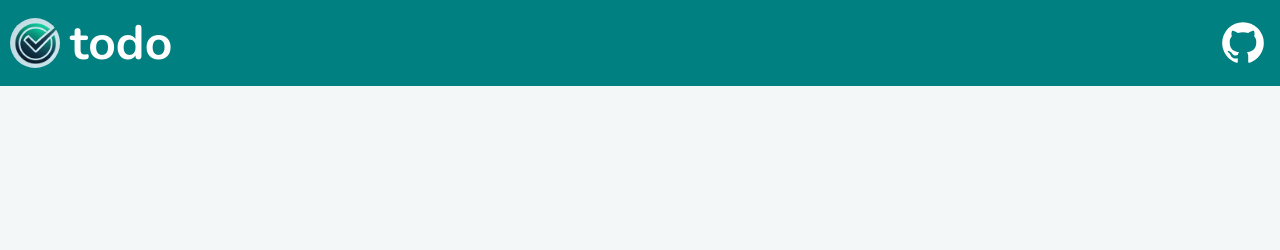
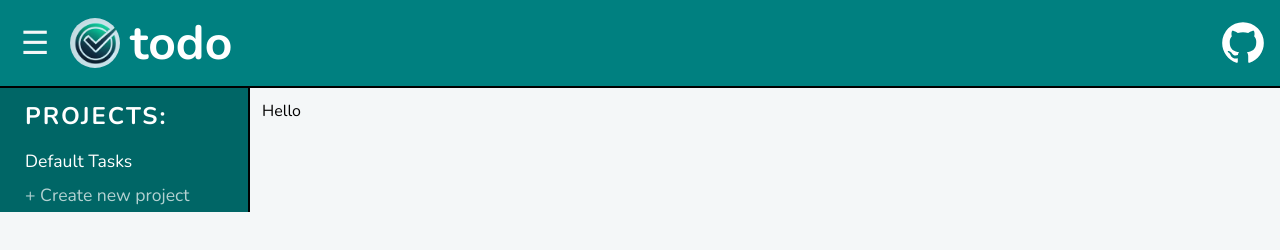
Before and after one commit to jnDhruv/odin-todo-list, a website built with webpack: page src/template.html in a window 1280 px wide. Built offline with nearby package versions, Linux system fonts and the light colour scheme.

Commit message:
Create sidebar render and style module

```diff
--- a/src/index.js
+++ b/src/index.js
@@ -1,5 +1,6 @@
 import projectController from "./modules/controllers/projectController";
+import sidebar from "./modules/ui/sidebar";
 
 import './styles/layout.css';
 
-console.log(projectController.projects);
+sidebar.render();
--- /dev/null
+++ b/src/modules/ui/sidebar.js
@@ -0,0 +1,62 @@
+import projectController from "../controllers/projectController";
+import "../../styles/sidebar.css";
+import deleteIcon from "../../icons/delete.svg";
+
+export default {
+    createProjectLi(project) {
+        const projectLi = document.createElement('li');
+
+        const projectButton = document.createElement('button');
+        projectButton.textContent = project.title;
+
+        const deleteButton = document.createElement('button');
+        deleteButton.classList.add("project-delete");
+        const deleteImg = document.createElement('img');
+        deleteImg.src = deleteIcon;
+        deleteImg.alt = "Delete";
+        deleteButton.addEventListener('click', () => {
+            projectController.deleteProject(project.id);
+            this.render();
+        });
+        deleteButton.appendChild(deleteImg);
+
+        projectLi.classList.add('project-button');
+        projectLi.appendChild(projectButton);
+        projectLi.appendChild(deleteButton);
+
+        return projectLi;
+    },
+
+    render() {
+        const navList = document.querySelector("nav ul");
+        navList.innerHTML = '';
+
+        const heading = document.createElement('h2');
+        heading.textContent = "PROJECTS:";
+        heading.classList.add("menu-heading");
+        navList.appendChild(heading);
+
+        const projects = projectController.projects;
+
+        projects.forEach((project) => {
+            const projectLi = this.createProjectLi(project);
+            navList.appendChild(projectLi);
+        });
+
+        const addNewProjectLi = document.createElement('li');
+
+        addNewProjectLi.classList.add('project-button');
+        addNewProjectLi.classList.add('new-project-button');
+
+        const addNewProjectBtn = document.createElement('button');
+        addNewProjectBtn.textContent = `+ Create new project`;
+        addNewProjectBtn.addEventListener('click', () => {
+            let name = prompt("Project name?");
+            projectController.addProject(name);
+            this.render();
+        });
+
+        addNewProjectLi.appendChild(addNewProjectBtn);
+        navList.appendChild(addNewProjectLi);
+    }
+}
--- a/src/styles/layout.css
+++ b/src/styles/layout.css
@@ -1,7 +1,9 @@
 :root {
     --primary-color: #008080;
+    --primary-color-darker: #006666;
     --background-color: #F4F7F8;
     --primary-text-color: #2D2D2D;
+    --border-color: black;
 }
 
 * {
@@ -20,6 +22,7 @@ body {
 }
 
 header {
+    user-select: none !important;
     color: white;
     display: flex;
     align-items: center;
@@ -27,6 +30,35 @@ header {
 
     padding: 10px;
     background-color: var(--primary-color);
+
+    border-bottom: 2px solid var(--border-color);
+}
+
+.header-button {
+    background-color: transparent;
+    padding: 2px;
+    border: none;
+    border-radius: 10px;
+    cursor: pointer;
+    transition: 0.3s;
+
+    &:hover {
+        background-color: rgba(255, 255, 255, 0.2);
+    }
+
+    &:active {
+        background-color: rgba(255, 255, 255, 0.4);
+    }
+}
+
+.menu-button {
+    width: 50px;
+    height: 50px;
+    color: var(--background-color);
+    background-color: transparent;
+    border: none;
+    font-size: 2rem;
+    margin-right: 10px;
 }
 
 .logo {
@@ -51,13 +83,34 @@ header {
 }
 
 .github-button button {
-    background-color: transparent;
-    font-size: 100%;
-    padding: 2px;
-    border: none;
-
     & img {
         vertical-align: middle;
         width: 50px;
     }
 }
+
+main {
+    display: grid;
+    grid-template-columns: 250px 1fr;
+    grid-template-rows: 1fr;
+}
+
+.sidebar-container {
+    position: relative;
+    border-right: 2px solid var(--border-color);
+    background-color: var(--primary-color-darker);
+    width: 250px;
+    color: white;
+
+    & ul {
+        margin: 0;
+        padding: 0;
+        & li {
+            list-style: none;
+        }
+    }
+}
+
+.project-content {
+    padding: 12px;
+}
--- /dev/null
+++ b/src/styles/sidebar.css
@@ -0,0 +1,55 @@
+.menu-heading {
+    font-size: 1.5rem;
+    margin: 0;
+    margin-bottom: 12px;
+    padding: 12px 0 0 25px;
+    letter-spacing: 2px;
+}
+
+.project-button {
+    display: flex;
+    flex-direction: column;
+    justify-content: center;
+    padding: 0 5px;
+    position: relative;
+
+    & button {
+        color: white;
+        font-size: 1.1rem;
+        padding: 5px 0;
+        padding-left: 20px;
+        text-align: left;
+        font-family: inherit;
+        background-color: transparent;
+        border: none;
+        cursor: pointer;
+        border-radius: 5px;
+        transition: 0.2s;
+
+        &:hover {
+            background-color: rgba(255, 255, 255, 0.1);
+        }
+    }
+}
+
+.project-delete {
+    visibility: hidden;
+    position: absolute;
+    display: grid;
+    align-self: center;
+    right: 5px;
+    padding: 2px !important;
+
+    & img {
+        width: 20px;
+        height: 20px;
+    }
+}
+
+.project-button:hover .project-delete {
+    visibility: visible;
+}
+
+.new-project-button {
+    opacity: 0.7;
+}
--- a/src/template.html
+++ b/src/template.html
@@ -15,19 +15,27 @@
 <body>
     <header>
         <div class="logo">
+            <button class="menu-button header-button">&#9776;</button>
             <div class="image">
                 <img src="icons/todo-logo.jpg" alt="logo">
             </div>
             <h1>todo</h1>
         </div>
         <div class="github-button">
-
-            <button><a href="https://github.com/jnDhruv/odin-todo-list" target="_blank">
-                <img src="icons/github.svg" alt="Repo">
-            </a></button>
-
+            <button class="header-button"><a href="https://github.com/jnDhruv/odin-todo-list" target="_blank">
+                    <img src="icons/github.svg" alt="Repo">
+                </a></button>
         </div>
     </header>
+    <main>
+        <div class="sidebar-container">
+            <nav>
+                <ul>
+                </ul>
+            </nav>
+        </div>
+        <div class="project-content">Hello</div>
+    </main>
 </body>
 
 </html>
```
Also changed, not shown: src/icons/delete.svg (added).
